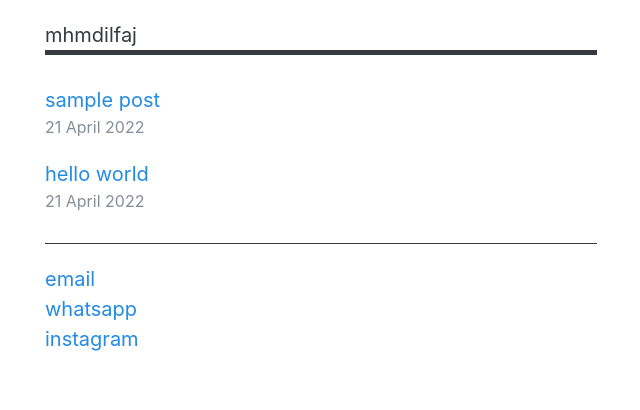
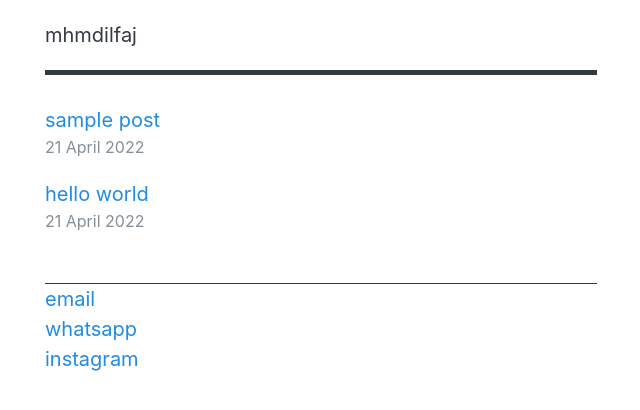
Before and after one commit to mhmdilfaj/mhmdilfaj.github.io, a Jekyll site: the page built from index.html, in a window 1280 px wide. Shown: the top 410 px of the page, without its empty margins (319-959 px from the left). Built offline with Jekyll 4.4.1, drawn with Linux system fonts in a browser that asks for light colours.

Commit message:
Update default.html

```diff
--- a/_layouts/default.html
+++ b/_layouts/default.html
@@ -15,16 +15,16 @@
     <link rel="stylesheet" href="{{ 'assets/stylesheet.css' | relative_url }}">
   </head>
   <body>
-    <header class="container mb-2 pt-1">
-      <div class="border-bottom border-thick border-dark">
+    <header class="container pb-2 pt-1">
+      <div class="border-bottom border-thick border-dark pb-1">
         <a href="/" alt="" class="text-decoration-none text-dark">{{ site.title }}</a>
       </div>
     </header>
     <main>
       {{ content }}
     </main>
-    <footer class="container mt-2 mb-2">
-      <div class="border-top border-dark pt-1">
+    <footer class="container pt-2 pb-2">
+      <div class="border-top border-dark">
         <ul class="list-style-none m-0 p-0">
           <li><a href="mailto:mhmdilfaj@gmail.com" alt="" class="text-decoration-none">email</a></li>
           <li><a href="https://wa.me/+6281296827422" alt="" class="text-decoration-none">whatsapp</a></li>
```
